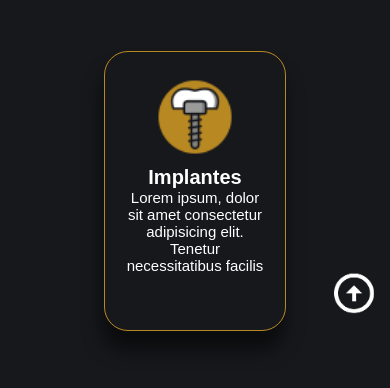
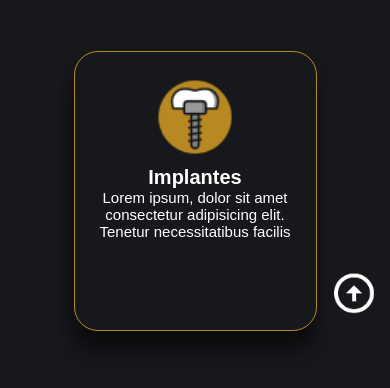
Before and after one commit to houstonbraga/Dr-igor-mendes, a plain HTML site: page index.html in a window 390 px wide. Shown: the part 696-1084 px from the top of the page. Drawn offline with nearby package versions, Linux system fonts and the light colour scheme.

Commit message:
alteração de tamanho das caixas serviços

```diff
--- a/style.css
+++ b/style.css
@@ -1122,9 +1122,9 @@ ul{
     }
 
     .cards{
-        margin: 30px 30px;
-        width: 70%;
-        max-width: 182px;
+        margin: 30px 15px;
+        width: 97%;
+        max-width: 320px;
         min-width: 180px;
         height: 280px;
         text-align: center;
```
